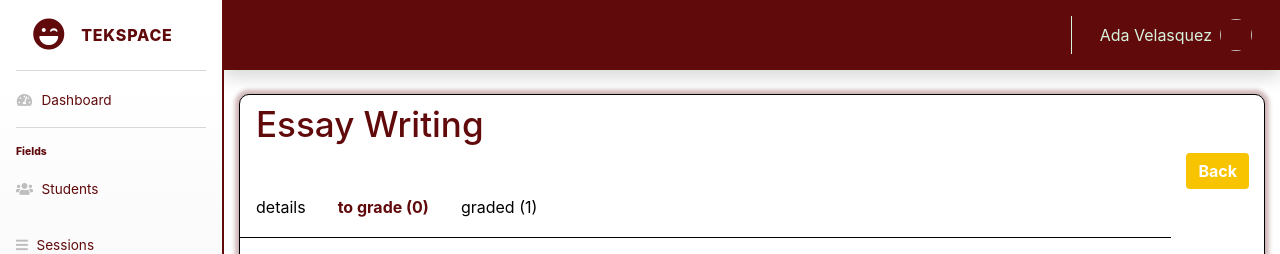
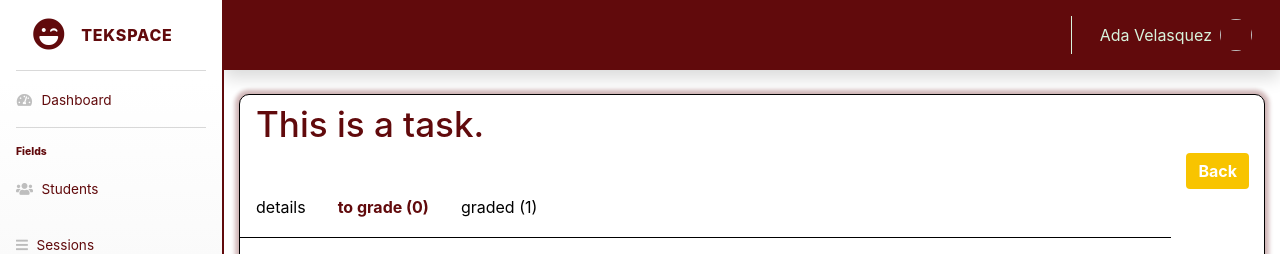
Before and after one commit to lhorax/softEng-TekSpace, a Django app: page /tasks/view/15 in a window 1280 px wide. Shown: the top 254 px of the page. Run offline with Django 3.2, Linux system fonts and the light colour scheme; data comes from the database, SQL or seed files in the repository; parts of the project's set-up code (start-up, migrations or seed data) failed here and were passed over; some libraries are stand-ins or nearby versions.

Commit message:
Updated TaskView.html
Updated TaskView.html

```diff
--- a/TekSpace_Admin/Tasks/Templates/Tasks/TaskView.html
+++ b/TekSpace_Admin/Tasks/Templates/Tasks/TaskView.html
@@ -153,7 +153,7 @@
                     <div class="session-actions-container">
                         <div class="pt-2 pl-3">
                             <span>
-                                <h1 class='session-label'>Essay Writing</h1>
+                                <h1 class='session-label'>{{ task.task_title }}</h1>
                                 <form method="POST" action="{% url 'Tasks:index' %}">
                                     {% csrf_token %}
                                     <button type="submit" class="btn backBtn" name="backBtn">Back</button>
```
